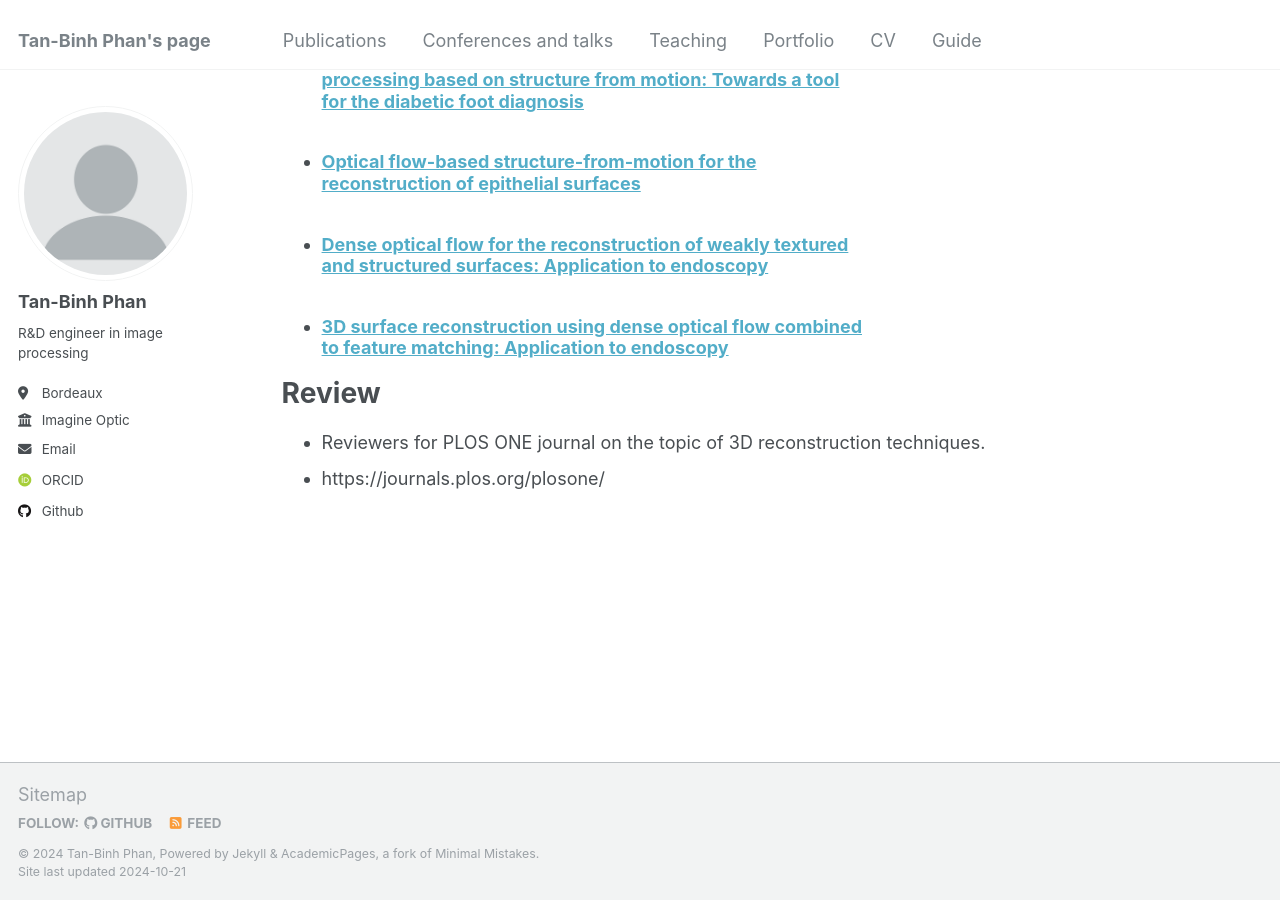
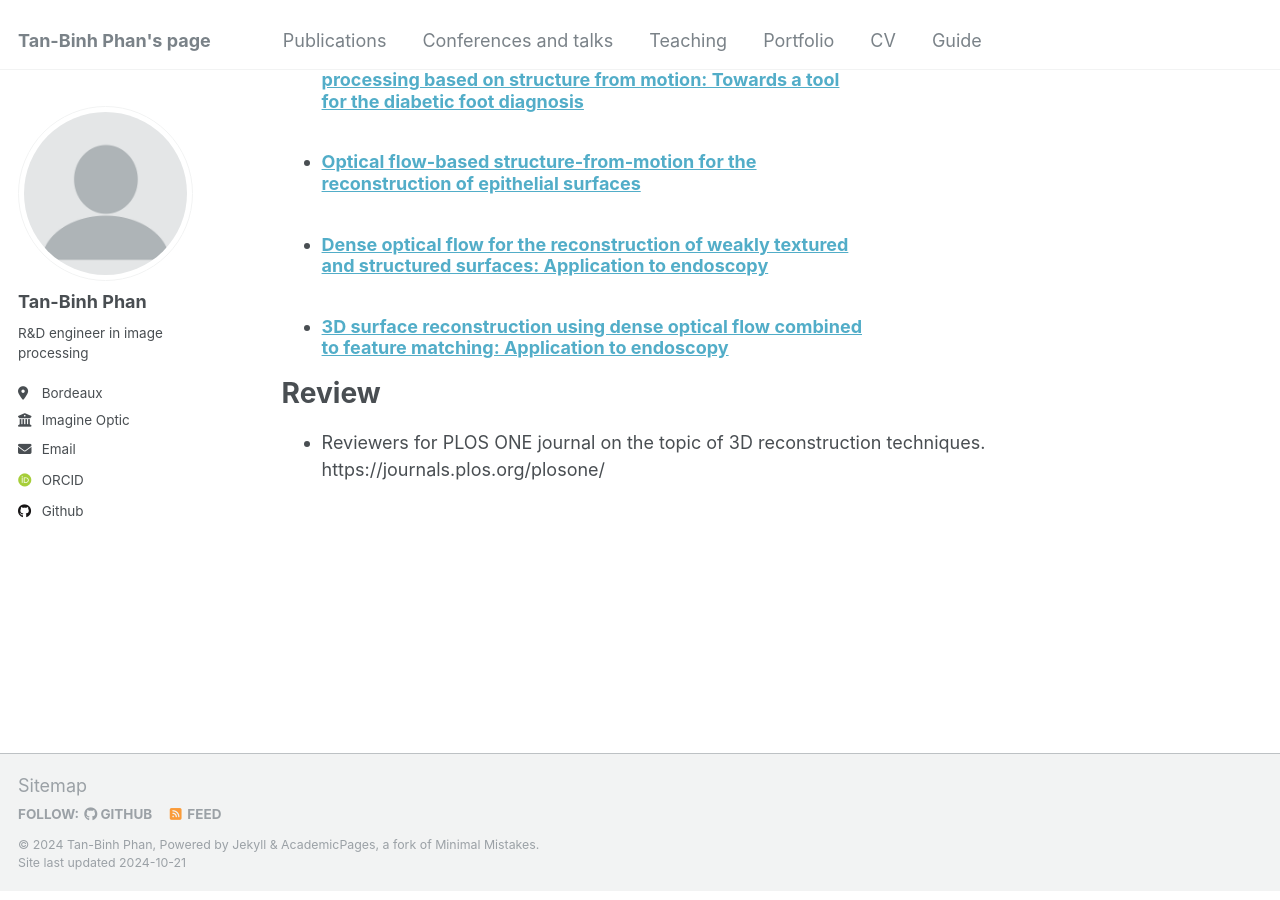
Before and after one commit to TanBinh93/tanbinhphan.github.io, a Jekyll site: the page built from _pages/cv.md, in a window 1280 px wide and 900 px high, scrolled down 1002 px. Built offline with Jekyll 4.4.1, drawn with Linux system fonts in a browser that asks for light colours; some web fonts are replaced.

Commit message:
Update cv.md

```diff
--- a/_pages/cv.md
+++ b/_pages/cv.md
@@ -43,5 +43,4 @@
 
 Review
 ======
-* Reviewers for PLOS ONE journal on the topic of 3D reconstruction techniques.
-* https://journals.plos.org/plosone/
+* Reviewers for PLOS ONE journal on the topic of 3D reconstruction techniques. https://journals.plos.org/plosone/
```
